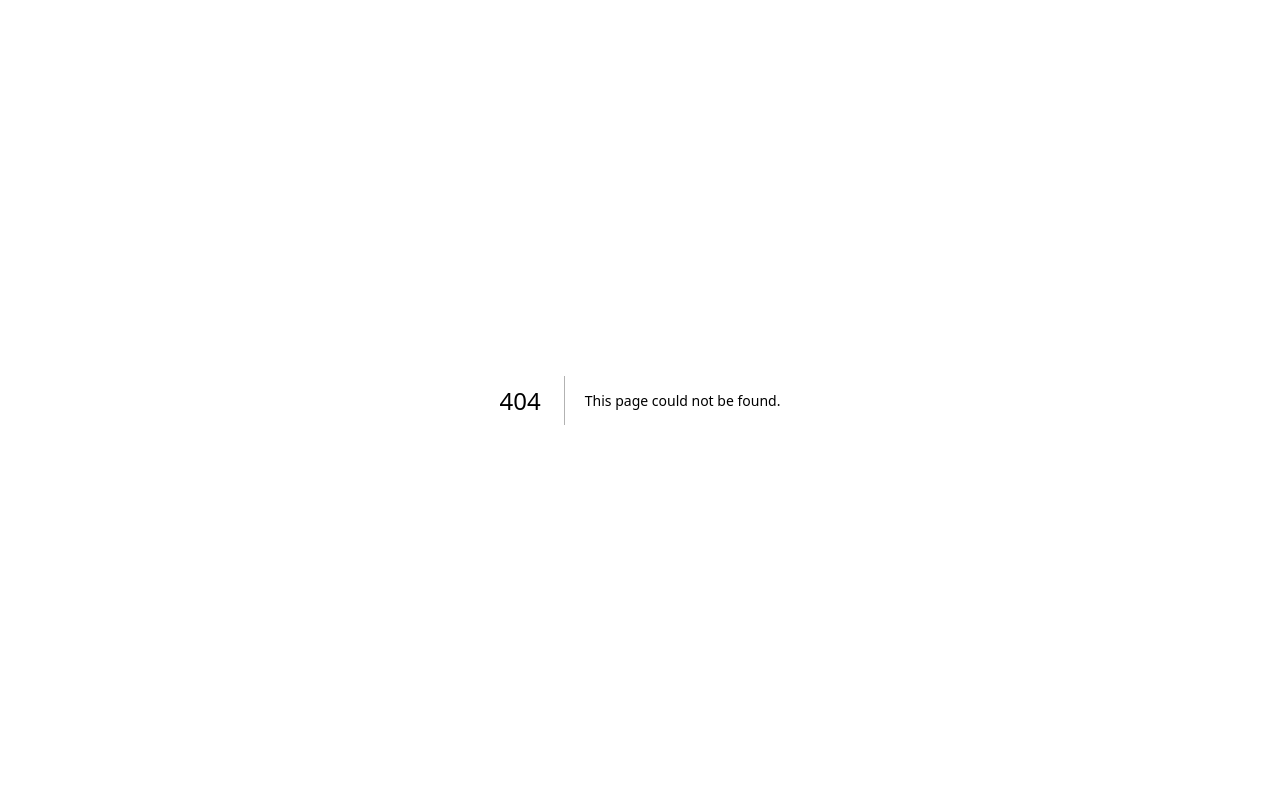
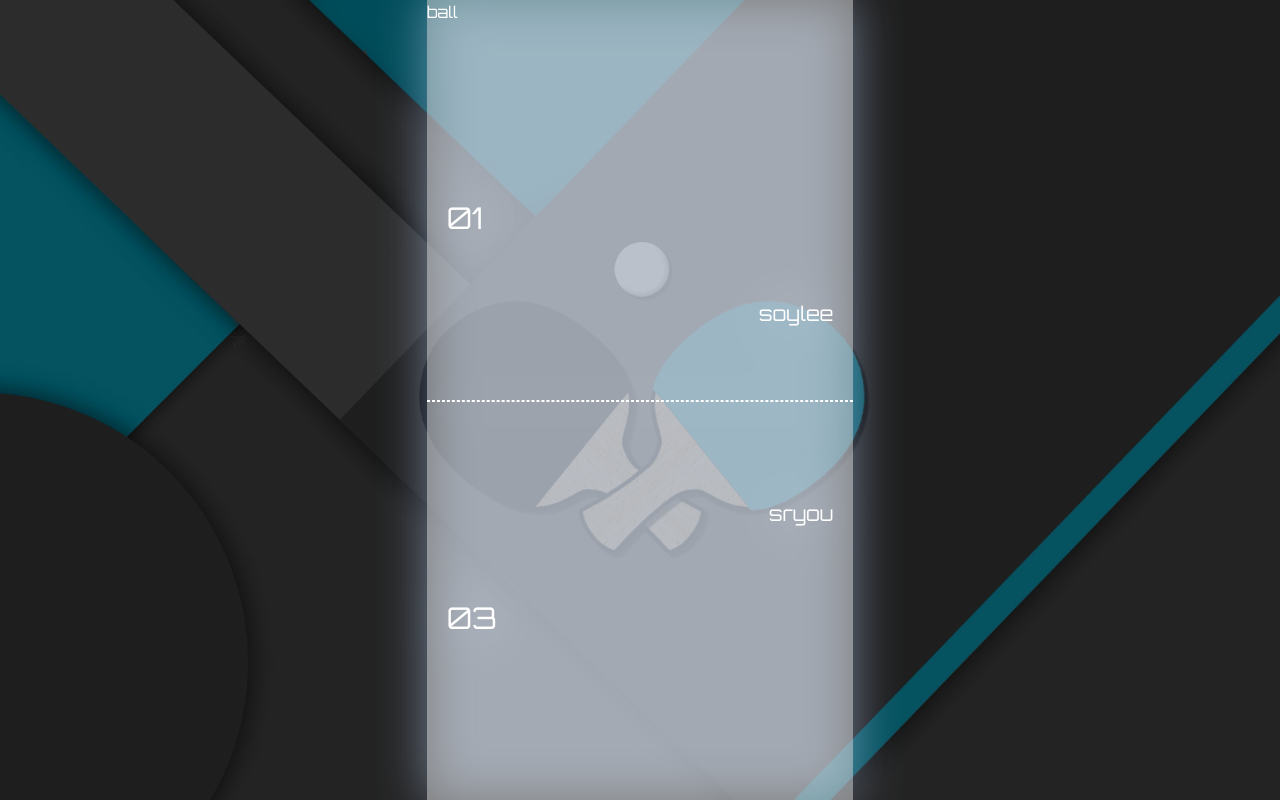
Before and after one commit to ssoyeong-lee/frontend, a Next.js app: page /game in a window 1280 px wide. Before the commit this address had no page. Built offline with nearby package versions, Linux system fonts and the light colour scheme.

Commit message:
Feat: 게임 화면 레이아웃 구성

```diff
--- /dev/null
+++ b/src/layouts/Gameboard.tsx
@@ -0,0 +1,22 @@
+import React from "react";
+import FlexBox from "./FlexBox";
+
+interface Props {
+  children: React.ReactNode;
+}
+export default function GameBoard({ children }: Props) {
+  return (
+    <FlexBox className="w-full h-full justify-center">
+      <div className="relative h-full w-1/3 bg-cover-white drop-shadow-board">
+        <div className="absolute z-0 top-1/4 w-full h-1/2">
+          <div className="absolute z-0 top-1/2 w-full border-dashed border-[1px] border-white" />
+          <div className="absolute z-0 top-1/4 right-[20px] text-xl">soylee</div>
+          <div className="absolute z-0 top-3/4 right-[20px] text-xl">sryou</div>
+        </div>
+        <div className="absolute z-0 top-1/4 left-[20px] text-3xl">01</div>
+        <div className="absolute z-0 top-3/4 left-[20px] text-3xl">03</div>
+        {children}
+      </div>
+    </FlexBox>
+  );
+}
--- /dev/null
+++ b/src/pages/game.tsx
@@ -0,0 +1,9 @@
+import GameBoard from "@/layouts/Gameboard";
+
+export default function Game(){
+    return (
+        <GameBoard>
+            <div>ball</div>
+        </GameBoard>
+    );
+}
```
